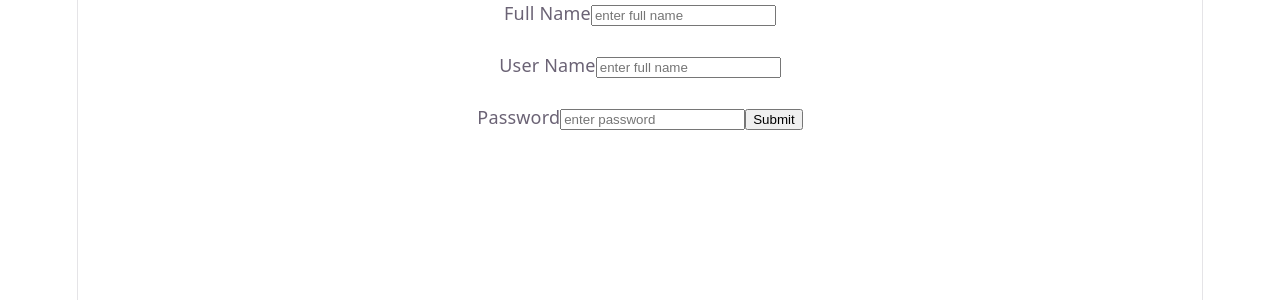
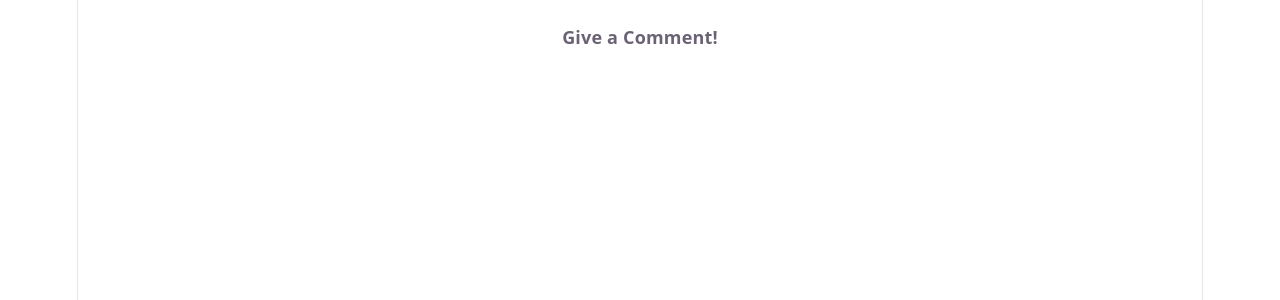
Before and after one commit to soodhardik31-cmyk/React-practice-part2, a React (Vite) app: page / in a window 1280 px wide. Shown: the top 300 px of the page. Built offline with nearby package versions, Linux system fonts and the light colour scheme.

Commit message:
Started with comments Form for practising

```diff
--- a/src/App.jsx
+++ b/src/App.jsx
@@ -5,11 +5,12 @@ import viteLogo from './assets/vite.svg'
 import TodoList from "./TodoList.jsx";
 import './App.css'
 import Form from './Form.jsx'
+import CommentsForm from './CommentsForm.jsx';
 
 function App() {
     return(
       <>
-        <Form/>
+        <CommentsForm/>
       </>
     )
 }
--- /dev/null
+++ b/src/CommentsForm.jsx
@@ -0,0 +1,9 @@
+export default function CommentsForm(){
+    return(
+        <>
+            <div>
+                <h4>Give a Comment!</h4>
+            </div>
+        </>
+    )
+}
```
